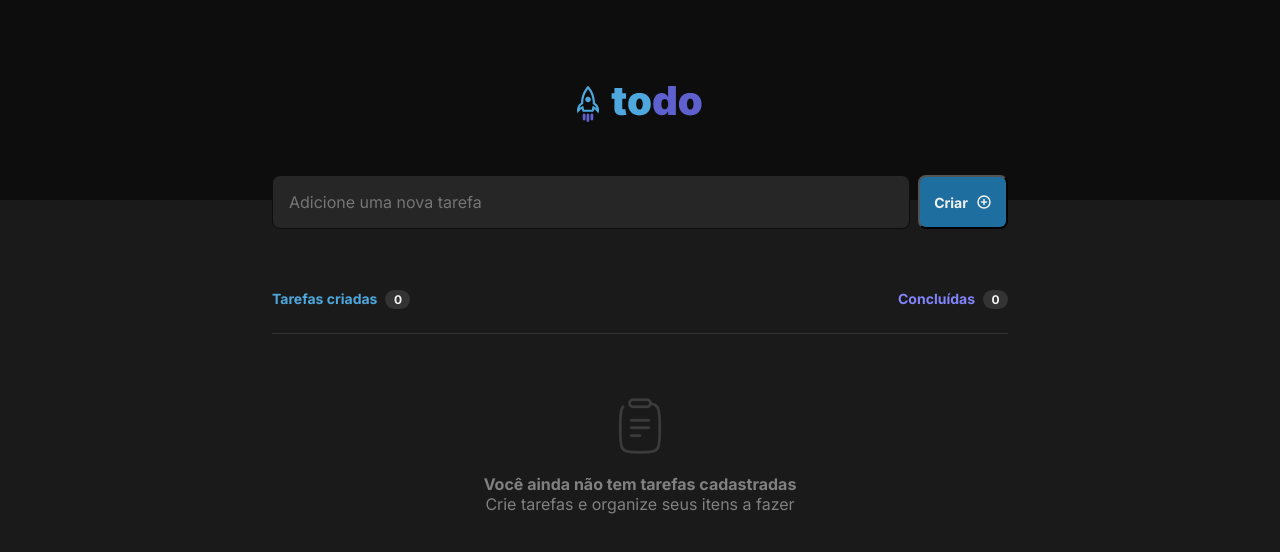
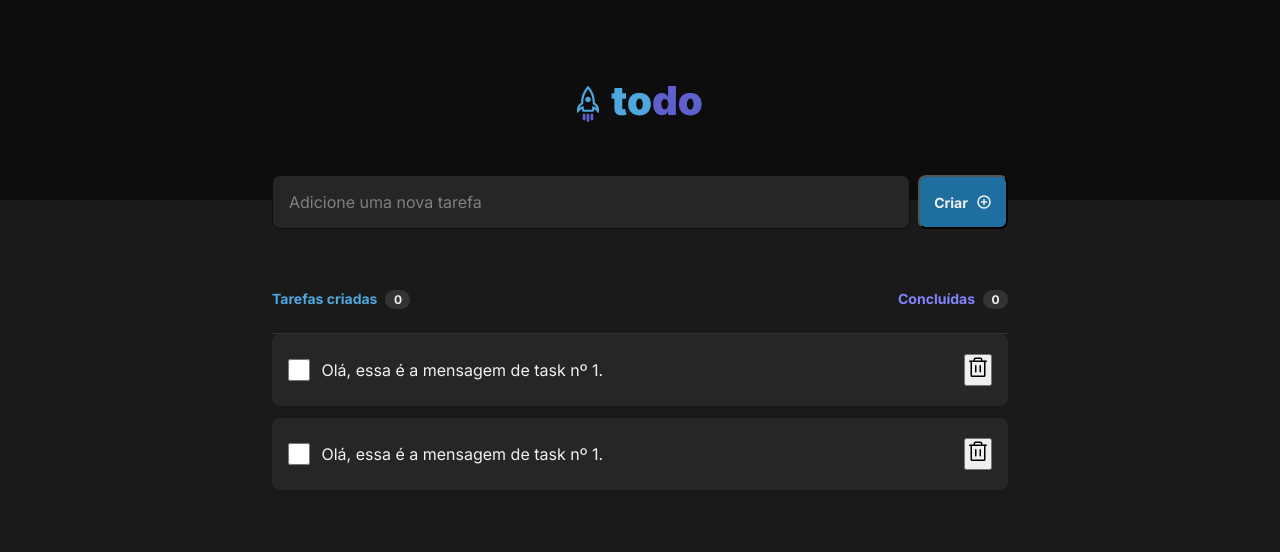
Before and after one commit to ISXDora/desafio01-todoList, a React (Vite) app: page / in a window 1280 px wide. Shown: the top 552 px of the page. Built offline with nearby package versions, Linux system fonts and the light colour scheme.

Commit message:
chore: iniciando estilização do componente Task

```diff
--- a/src/components/newTask/NewTask.module.css
+++ b/src/components/newTask/NewTask.module.css
@@ -18,8 +18,16 @@
   border: 1px solid var(--gray-700);
   border-radius: 8px;
   padding: 16px;
+  outline: transparent;
+  color: var(--gray-300)
 }
-
+.container input::placeholder {
+  color: var(--gray-300);
+}
+.container input:focus {
+  border: 1px solid var(--purple-dark);
+  color: var(--gray-100);
+}
 .container button {
   width: 90px;
   height: 100%;
@@ -33,4 +41,11 @@
   justify-content: center;
   gap: 0.5rem;
   font-size: 0.875rem;
+  cursor: pointer;
+
+  transition: ease-out 0.3s;
 }
+
+.container button:hover {
+  background: var(--blue);
+}
--- /dev/null
+++ b/src/components/task/Task.module.css
@@ -0,0 +1,26 @@
+.container {
+  width: 100%;
+  height: 4.5rem;
+  padding: 1rem;
+  background: var(--gray-500);
+  border: 1px solid var(--gay-400);
+  border-radius: 8px;
+  box-shadow: 0px 2px 8px rgba(0, 0, 0, 0.06);
+
+  display: flex;
+  flex-direction: row;
+  gap: 0.75rem;
+  align-items: center;
+  flex: 1.5rem 1fr 1.5rem;
+}
+.container + .container {
+  margin-top: 0.75rem;
+}
+
+.container input{
+  width: 24px;
+  height: 24px;
+}
+.container p {
+  width: 100%;
+}
--- /dev/null
+++ b/src/components/task/Task.tsx
@@ -0,0 +1,16 @@
+import React from 'react';
+import styles from './Task.module.css'
+import {Trash} from 'phosphor-react'
+
+export const Task: React.FC = () => {
+  return (
+    <div className={styles.container}>
+      <input type="checkbox"/>
+      <p>Olá, essa é a mensagem de task nº 1.</p>
+      <button>
+        <Trash size={24}/>
+      </button>
+
+    </div>
+  )
+}
--- a/src/components/tasks/Tasks.tsx
+++ b/src/components/tasks/Tasks.tsx
@@ -1,5 +1,6 @@
 import React from "react";
 import { NewTaks } from "../newTask/NewTask";
+import { Task } from "../task/Task";
 import { TasksEmpty } from "../tasksEmpty/TasksEmpty";
 import styles from "./Tasks.module.css";
 
@@ -19,7 +20,8 @@ export const Tasks: React.FC = () => {
         </div>
       </div>
       <div className={styles.tasksContainer}>
-        <TasksEmpty />
+        <Task />
+        <Task />
       </div>
 
     </section>
```
